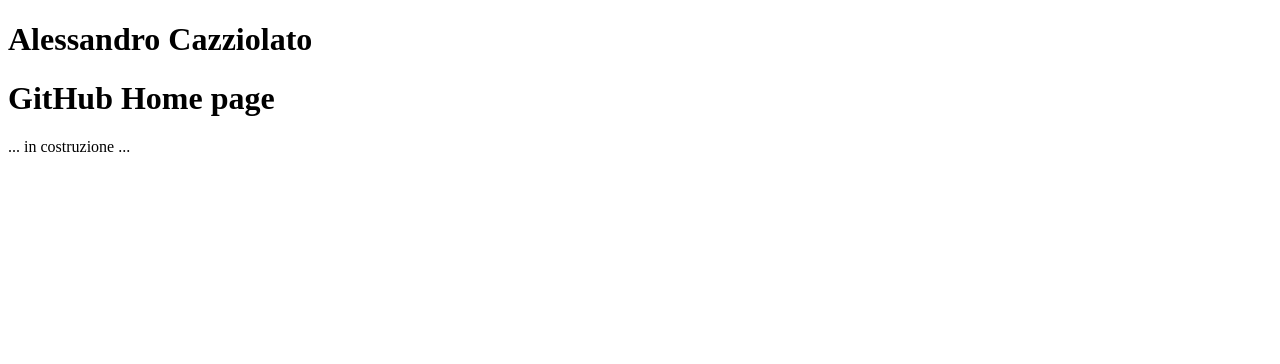
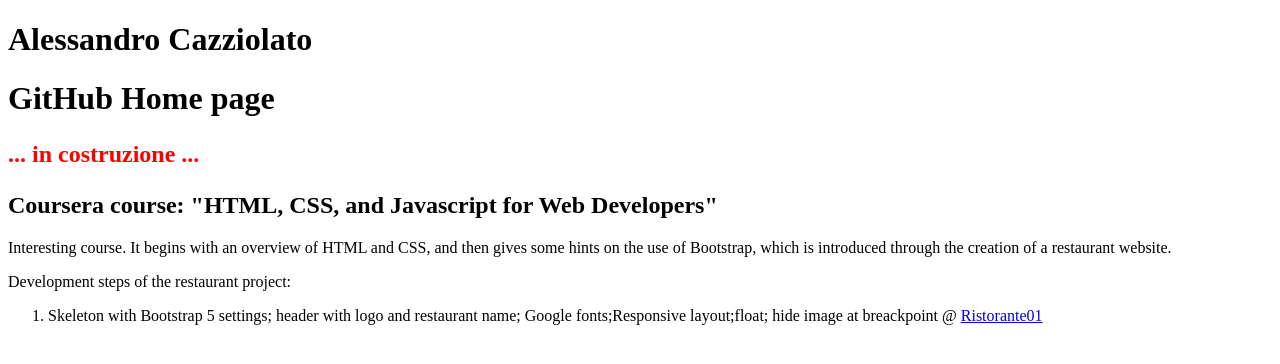
Before and after one commit to AleC58/AleC58.github.io, a plain HTML site: page index.html in a window 1280 px wide. Drawn offline with Linux system fonts and the light colour scheme.

Commit message:
Aggiornato index al puntare a Ristorante01

```diff
--- a/index.html
+++ b/index.html
@@ -4,8 +4,14 @@
 	<title>Home page</title>
 </head>
 <body>
-<h1>Alessandro Cazziolato</h1>
-<h1>GitHub Home page</h1>
-<p>... in costruzione ...</p>
+	<h1>Alessandro Cazziolato</h1>
+	<h1>GitHub Home page</h1>
+	<p style="color: red; font-size: 1.5rem; font-weight: bold;">... in costruzione ...</p>
+	<h2>Coursera course: "HTML, CSS, and Javascript for Web Developers"</h2>
+	<p>Interesting course. It begins with an overview of HTML and CSS, and then gives some hints on the use of Bootstrap, which is introduced through the creation of a restaurant website.</p>
+	<p>Development steps of the restaurant project:</p>
+	<ol>
+		<li>Skeleton with Bootstrap 5 settings; header with logo and restaurant name; Google fonts;Responsive layout;float; hide image at breackpoint @ <a href="..\CourseraClientWebDev\docs\ProgettoRistorante\ristorante01\index.html">Ristorante01</a></li>
+	</ol>
 </body>
 </html>
```
